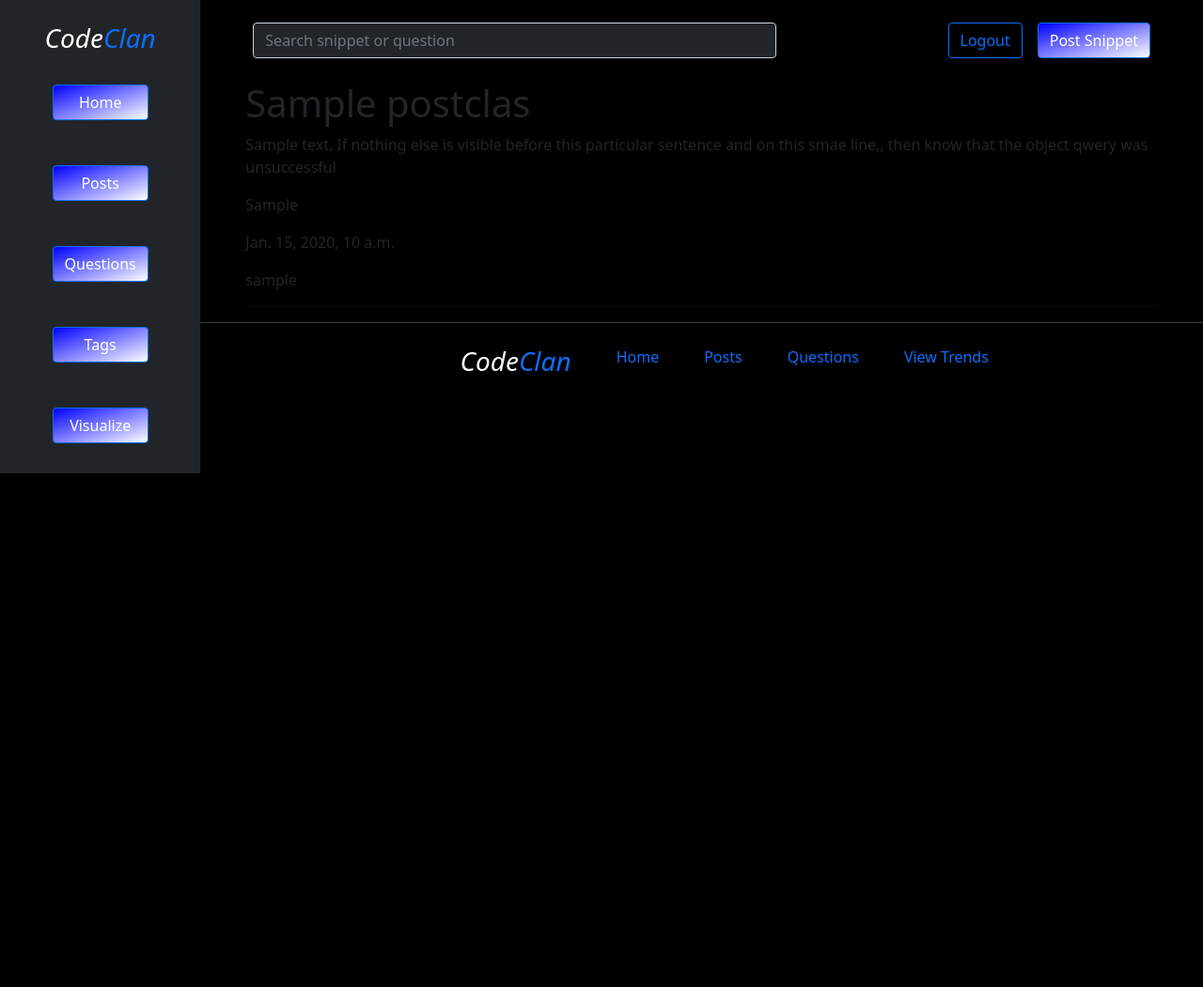
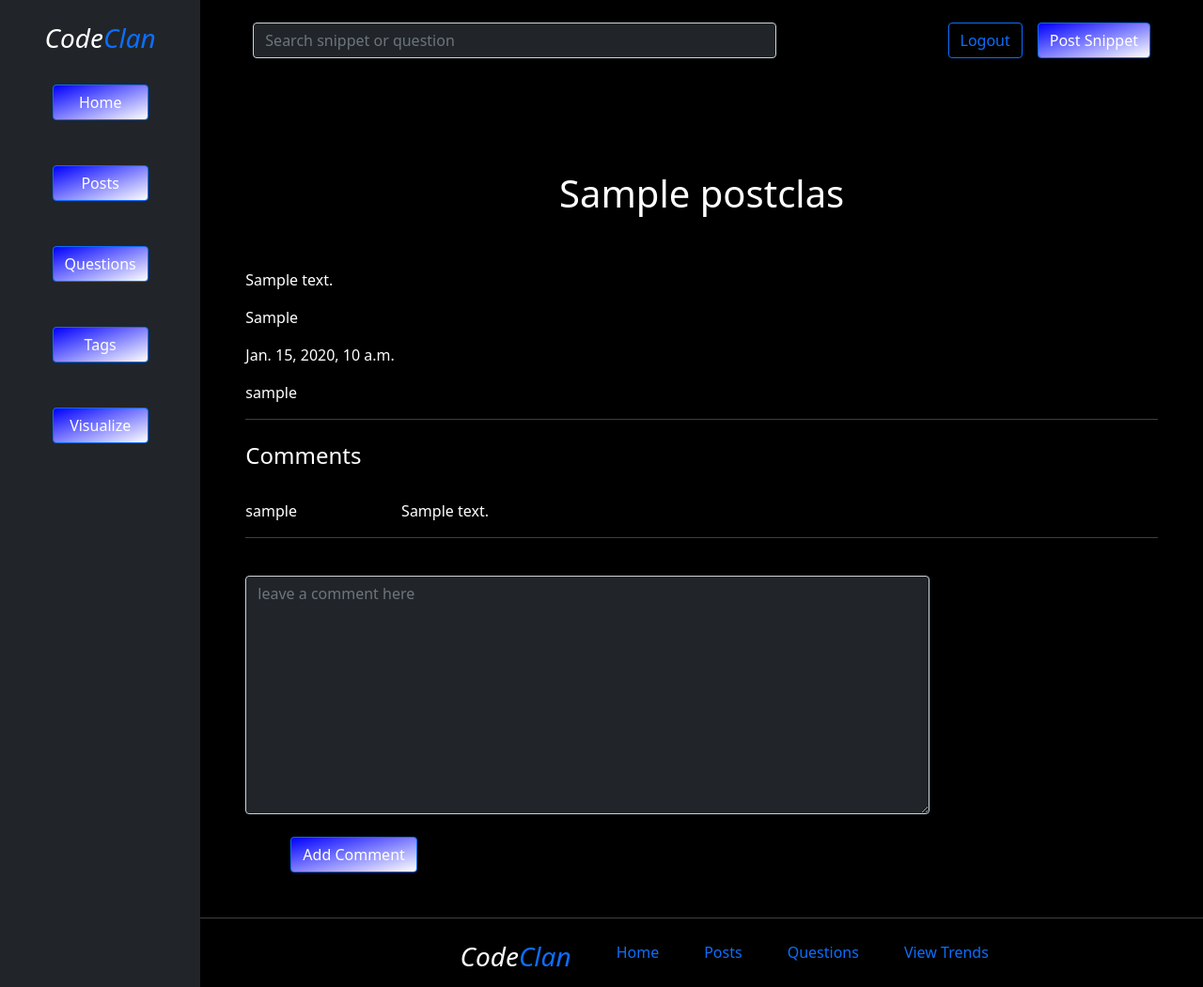
Before and after one commit to iMercyvlogs/CodeClanDjango, a Django app: a page that uses Templates/base_layout.html in a window 1280 px wide. Shown: the whole page at 94% size. Before the commit the page ends 504 px from the top, so only its background shows below. Run offline with Django 5.2, Linux system fonts and the light colour scheme; a user stored in the database is signed in; tables that the repository leaves empty hold one stand-in row (values such as "Sample post"); some libraries are stand-ins or nearby versions.

Commit message:
comment on post
it's now possible to view particular post, comment on the post and view all posts along side the commenter

```diff
--- a/Templates/base_layout.html
+++ b/Templates/base_layout.html
@@ -89,7 +89,7 @@
                 </div>
 
 
-                {{ div | safe}}
+
 
 
                 <footer class=" w-100" style="background-color: black;">
@@ -135,6 +135,19 @@
         </div>
 
 
+
+        <script>
+            // Get the alert element
+            var alert = document.querySelector('.alert');
+
+            // If the alert is present, hide it after 5 seconds
+            if (alert) {
+              setTimeout(function() {
+                alert.style.display = 'none';
+              }, 5000); // 5000 milliseconds (5 seconds)
+            }
+          </script>
+
     </body>
 
 
--- a/assets/css/style.css
+++ b/assets/css/style.css
@@ -25,6 +25,9 @@
 
 .btn-primary,#loginBtn,#signupBtn{
     background-image: linear-gradient(to bottom right, blue, white);
+}
+.btn-primary:active {
+    background-color: #272680a4;
 }
 
 .helptext, .helptext ul{
--- a/histogramApp/urls.py
+++ b/histogramApp/urls.py
@@ -5,5 +5,5 @@ from . import views
 app_name='histogramApp'
 
 urlpatterns=[
-    path('', views.bokehView, name='histogram_url')
+    path('', views.histogramDisplay, name='histogram_url')
 ]
--- a/histogramApp/views.py
+++ b/histogramApp/views.py
@@ -14,7 +14,7 @@ from taggit.models import TaggedItem #importing the Tag model from Taggit sub in
 
 
 
-def bokehView(request):
+def histogramDisplay(request):
 
     #collect tags and their frequencies across both apps
     tagged_items=TaggedItem.objects.select_related('tag').annotate(count=models.Count('tag'))
--- a/postsApp/forms.py
+++ b/postsApp/forms.py
@@ -33,9 +33,10 @@ class CreatePost(forms.ModelForm):   #shows the kind of form we are using in thi
 class CommentForm(forms.ModelForm):
     class Meta:
         model=models.PostCommentClass
-        fields=['comment_id','comment','commenter','commented_post','parent_comment']
+        # fields=['comment_id','comment','commenter','commented_post','parent_comment']
+        fields=['comment']
 
-    def __init__(self, *args,**kwargs):
-        super().__init__(*args,**kwargs)
-        self.fields['comment'].widget.attrs.update({'class':'form-control'})
-        self.fields['commenter'].widget.attrs.update({'class':'form-control'})
+    # def __init__(self, *args,**kwargs):
+    #     super().__init__(*args,**kwargs)
+    #     self.fields['comment'].widget.attrs.update({'class':'form-control'})
+    #     self.fields['commenter'].widget.attrs.update({'class':'form-control'})
--- a/postsApp/templates/postsApp/post_detail.html
+++ b/postsApp/templates/postsApp/post_detail.html
@@ -1,21 +1,52 @@
 <!-- tell compiler that this page is an extention of the base_layout -->
 {% extends 'base_layout.html' %}
+{% load static %}
+{% load widget_tweaks %}
 
 <!-- indicating the bit of code that needs to be rendered within the base_layout -->
 {% block content %}
-    <div class="all_posts">
+    <div class="pt-5 ">
 
-        <div class="thePost text-dark">
-            <h1>{{commented_post.title}}</h1>
-            <p>{{commented_post.body}} If nothing else is visible before this particular sentence and on this smae line,, then know that the object qwery was unsuccessful </p>
+        <div class="thePost text-white">
+            <h1 class="py-5 text-center">{{commented_post.title}}</h1>
+            <p>{{commented_post.body}} </p>
             <p>{{commented_post.snippet}}</p>
             <p>{{commented_post.date}}</p>
             <p>{{commented_post.author}}</p>
 
 
         </div>
-        <hr>
+        <hr class="text-light">
+        <h4 class="my-4 text-white">Comments</h4>
+        <div class="py-2">
+            {% if success_message %}
+               <div class="alert alert-success">{{success_message}}</div>
+            {% endif %}
+            <div>
+                {% for new_comment in comments %}
+                    <div class="text-white">
+                        <div class="row">
+                            <div class="col-md-2">{{ new_comment.commenter }}</div>
+                            <div class="col-md-10">{{ new_comment.comment }}</div>
+                        </div>
+                    </div>
+                {% endfor %}
+            </div>
 
+            <hr class="text-light">
+
+            <form action="{% url 'postsApp:post_detail_url' my_slug=commented_post.slug %}" method="post" class="w-75 justify-content-center">
+
+                {% csrf_token %}
+                <span class="mx-5">
+                    {% render_field comment_form.comment placeholder="leave a comment here" class+="form-control bg-dark text-white" %}
+                </span>
+                <input type="hidden" name="postObj_id" value="{{ comment_form.id }}">
+                <!-- <textarea name="comment" class="form-control bg-dark text-white" id="comment" rows="5" cols="10"></textarea> -->
+                <button type="submit" class="btn btn-primary  my-4">Add Comment</button>
+
+            </form>
+        </div>
 
 
 
--- a/postsApp/views.py
+++ b/postsApp/views.py
@@ -9,7 +9,7 @@ from django.contrib import messages #a kind of error handler
 from .forms import CommentForm
 
 
-# Create your views here.
+#views here.
 
 def post_list(request):
     #creating variables that stores all the objects in this class/model
@@ -17,28 +17,46 @@ def post_list(request):
     all_posts=PostClass.objects.all().order_by('date')
     return render(request, 'postsApp/post_list.html',{'all_posts':all_posts})
 
+
+@login_required(login_url="/accounts/login/")
 def post_detail(request, my_slug):
-    print("I am printing " + my_slug)
-    thepost = get_object_or_404(PostClass, slug=my_slug)
-    # comments = PostCommentClass.objects.filter(commented_post=thepost)
 
-    # if request.method == 'POST':
-    #     comment_form = CommentForm(request.POST) #use djangos inbuilt comment feature to collect data from user and save in "comment_form"
-    #     if comment_form.is_valid():   #check if it is valid then..
-
-    #         new_comment = comment_form.save(commit=False)   #save data from the form into new_comment" but don't update DB just yet
-    #         new_comment.commented_post = thepost    #associate the comment to the post that was commented on, then ..
-    #         new_comment.save()   #update DB
-    #         return redirect('post_detail', my_slug=thepost.slug)   #redirect user back to detail page with target slug
+    thepost = get_object_or_404(PostClass, slug=my_slug)#query an object from the db table with unique slug-name "my_slug"
+    comments = PostCommentClass.objects.filter(commented_post=thepost) #query comment object that's related to the previously queried post object
+    #posts_comments=PostCommentClass.objects.all().filter(commented_post=thepost)
+    #let's create a sucess message to see if the comment even get's successfully saved
+    success_message=None
 
 
-    # else:
-    #     comment_form = CommentForm()  #if not a POST request, then stay on same commentform page
+    if request.method == 'POST':
+
+        comment_form = forms.CommentForm(request.POST) #use djangos inbuilt comment feature to collect data from user and save in "comment_form"
+
+        if comment_form.is_valid():   #check if it is valid then..
+
+            new_comment = comment_form.save(commit=False)   #save data from the form into new_comment" but don't update DB just yet
+            new_comment.commented_post = thepost    #associate the comment to the post that was commented on, then ..
+            new_comment.commenter=request.user #set the commenter_id field
+            new_comment.save()   #update DB
+            #reset the form after successful submission
+
+            #the message incase saving was successful
+            success_message="Your comment has been posted SUCCESSFULLY! ;)"
+            comment_form=forms.CommentForm()
+            return redirect('post_detail', my_slug=thepost.slug)   #redirect user back to detail page with target slug
+        else:
+            # success_message="Your comment submission was UNSUCCESSFUL!  :("
+            success_message=comment_form.errors
+
+    else:
+        comment_form = forms.CommentForm()  #if not a POST request, then stay on same commentform page
 
     context = {
         'commented_post': thepost,
-        # 'comments': comments,
-        # 'comment_form': comment_form
+        'comments': comments,
+        'comment_form': comment_form,
+        'success_message': success_message
+
     }
 
     return render(request, 'postsApp/post_detail.html',context )
@@ -55,7 +73,7 @@ def post_detail(request, my_slug):
 #also redirect users to login page if they aren't loggedin
 @login_required(login_url="/accounts/login/")
 def post_create(request):
-    common_tags=PostClass.tags.most_common()[:3]
+    # common_tags=PostClass.tags.most_common()[:3]
     if request.method=='POST':
         create_form=forms.CreatePost(request.POST)  #this post only brings data, not files
         #so in a case where we also wanted to upload files, we would need to add : request.FILES
```
Also changed, not shown: questionsApp/templates/questionsApp/question_detail.html (+4 -4 lines).
